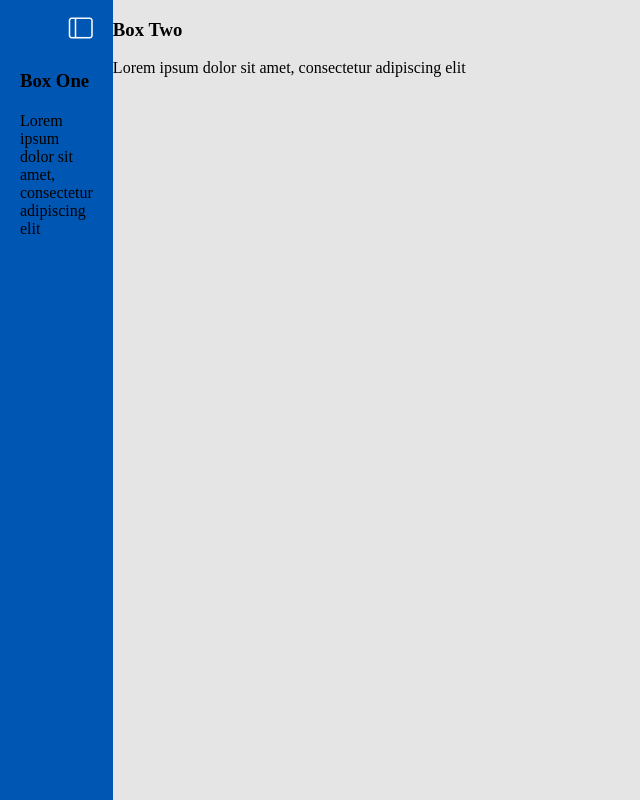
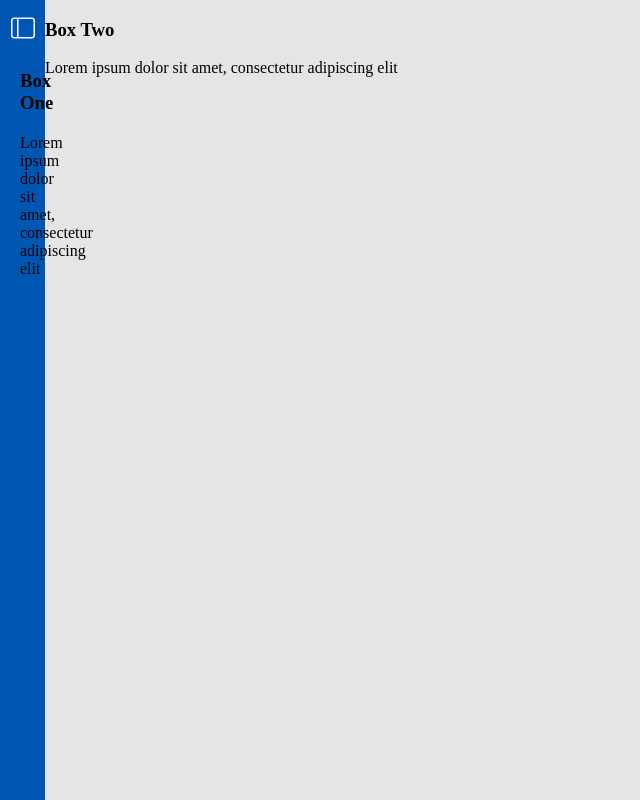
Before and after one commit to webapp-master/my-1st-web-app-project, a Django app: page /lab/ in a window 1280 px wide. Shown: the whole page, without its empty margins (0-640 px from the left). Run offline with Django 4.2, Linux system fonts and the light colour scheme.

Commit message:
Sidebar container / Content container BETTER

```diff
--- a/website/templates/lab.html
+++ b/website/templates/lab.html
@@ -46,12 +46,13 @@
                 cursor: pointer;
                 position: absolute;
                 top: 10px;
-                right: 10px;
+                right: 0px;
                 font-size: 1.5rem; /* Adjust the font size as needed */
             }
 
             .toggle-width {
                 flex: 1;
+                max-width: 5px;
             }
 
         </style>
```
